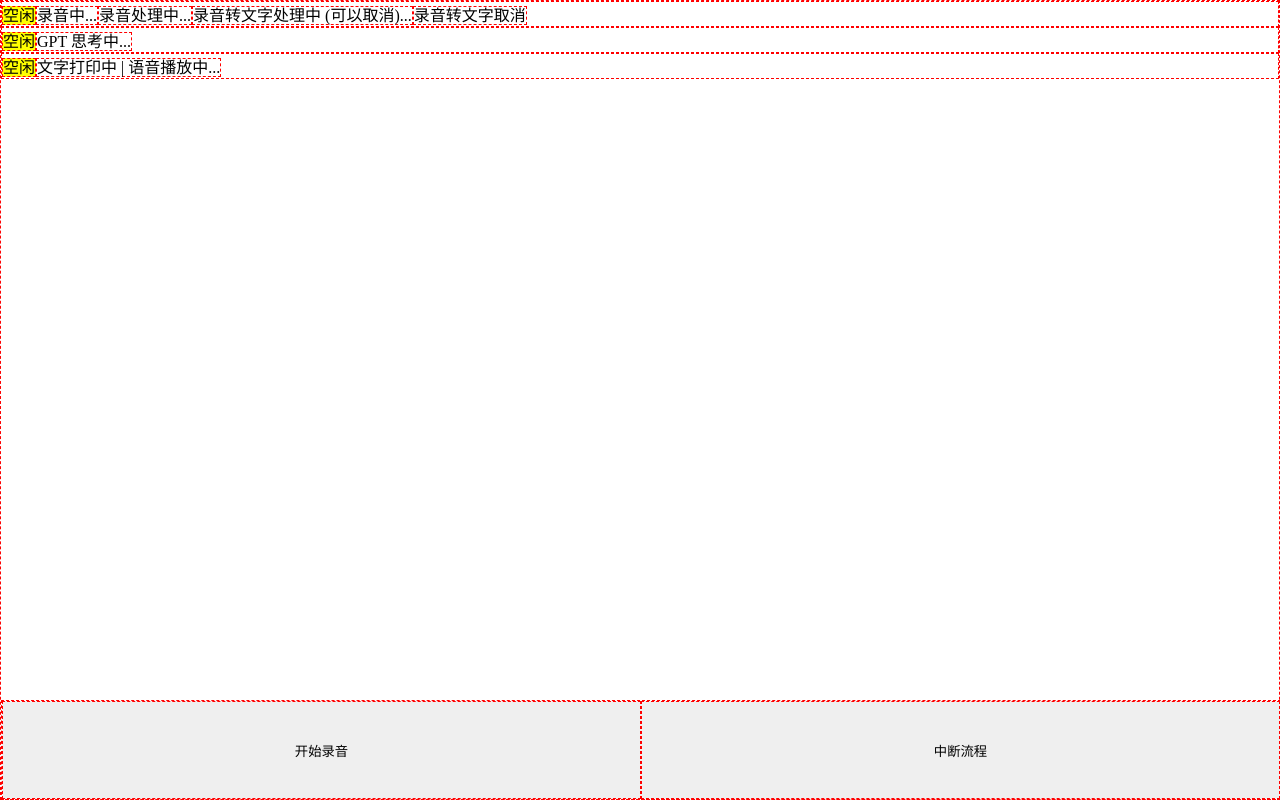
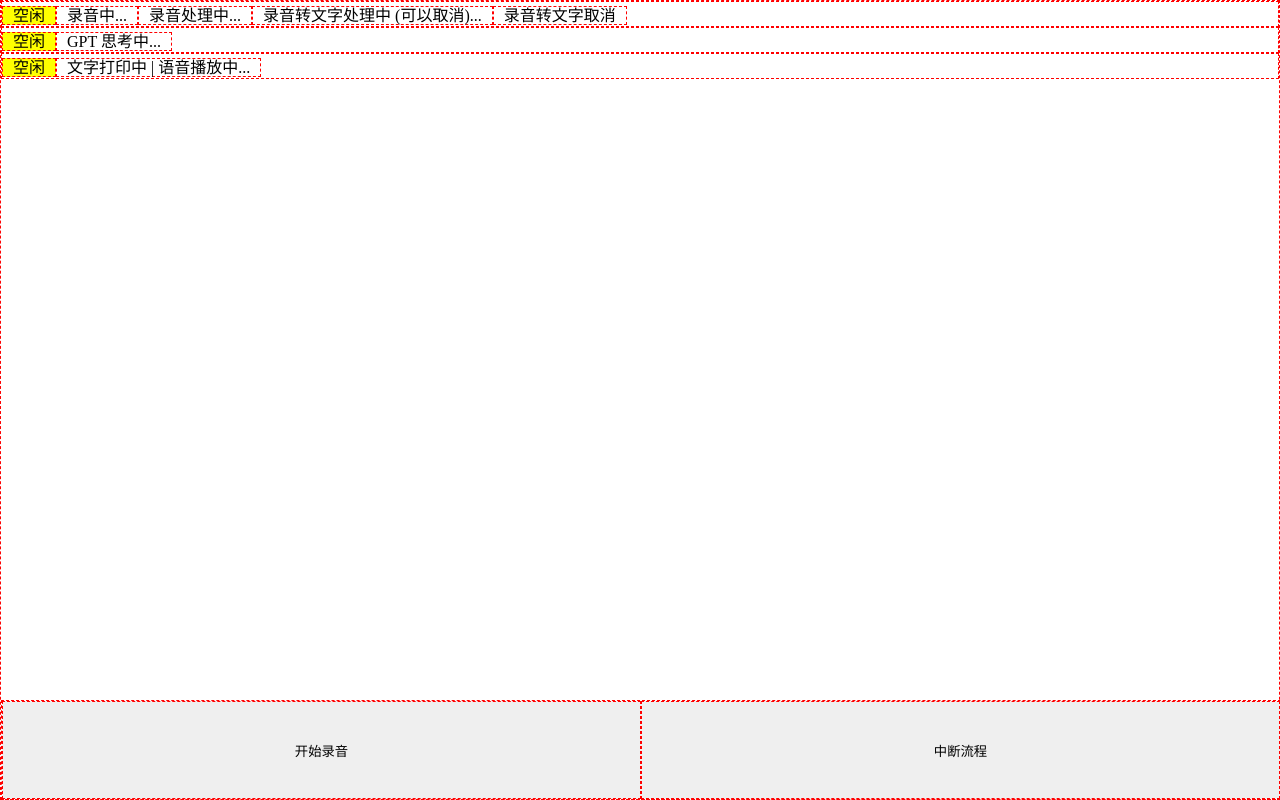
Before and after one commit to fancn21th/tts-core, a React (Vite) app: page / in a window 1280 px wide. Built offline with nearby package versions, Linux system fonts and the light colour scheme.

Commit message:
👌 IMPROVE: span style

```diff
--- a/src/App.css
+++ b/src/App.css
@@ -20,3 +20,9 @@
 .highlight {
   background-color: yellow;
 }
+
+.recognition-state span,
+.chat-state span,
+.read-state span {
+  padding: 0 10px;
+}
--- a/src/components/Chats.tsx
+++ b/src/components/Chats.tsx
@@ -67,7 +67,7 @@ const Chats: React.FC = () => {
         })}
       </div>
       {/* GPT 状态 */}
-      <div className="gpt-state">
+      <div className="chat-state">
         {Object.values(chatStateMap).map((val) => {
           return (
             <span
```
